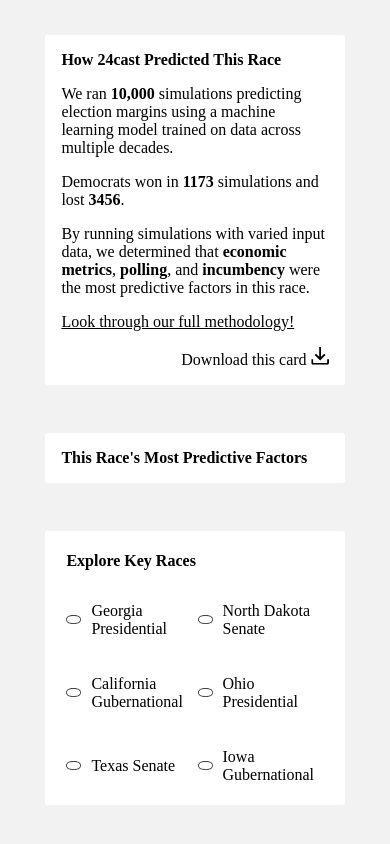
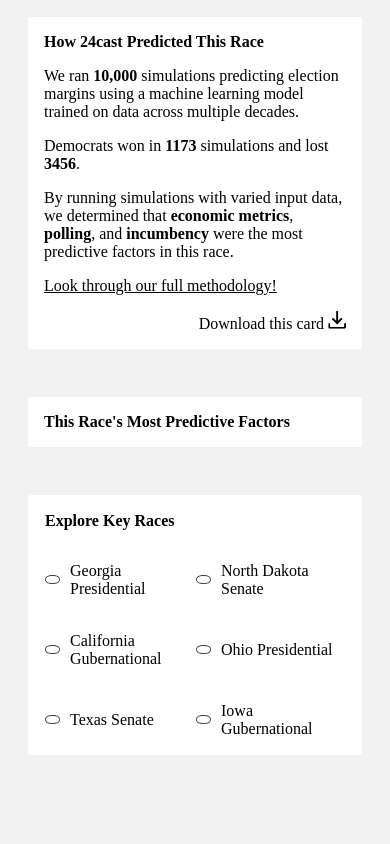
Before and after one commit to BPR-Data-Team/ElectionModel2024-site, a Next.js app: page / in a window 390 px wide. Shown: the part 1234-2078 px from the top of the page. After the commit the page ends 2042 px from the top, so only its background shows below. Built offline with nearby package versions, Linux system fonts and the light colour scheme; a web font is replaced by a local one.

Commit message:
fixing margin

```diff
--- a/src/app/page.module.css
+++ b/src/app/page.module.css
@@ -29,3 +29,10 @@
     margin: 10px;
   } */
 }
+
+@media (max-width: 853px) {
+  .main {
+    margin-left: 20px;
+    margin-right: 20px;
+  }
+}
--- a/src/components/modules/KeyRacesModule.module.css
+++ b/src/components/modules/KeyRacesModule.module.css
@@ -1,12 +1,12 @@
 
 .keyRaces {
-    padding: 5px;
+    padding: 1px;
   }
 
   .grid {
     display: grid;
     grid-template-columns: repeat(3, 250px);
-    gap: 5px;
+    gap: 2px;
     flex-wrap: wrap;
 
   }
@@ -19,11 +19,17 @@
   .race p {
     margin-left: 10px;
   }
+  @media screen and (max-width: 1280px) {
+    .grid {
+      grid-template-columns: repeat(3, 1fr);
+    }
+  }
   @media screen and (max-width: 768px) {
     .grid {
       grid-template-columns: repeat(2, 1fr);
     }
   }
+
   /* For Galaxy Fold */
   @media screen and (max-width: 280px) and (max-height: 653px) {
     .grid {
--- a/src/components/modules/MapModule.module.css
+++ b/src/components/modules/MapModule.module.css
@@ -1,7 +1,6 @@
 .map {
 
 }
-
 
 .map h3 {
   margin-bottom: 0;
--- a/src/components/modules/PredictionModule.module.css
+++ b/src/components/modules/PredictionModule.module.css
@@ -51,7 +51,7 @@
   font-weight: 500;
 }
 /* CSS Format for Medium Screens (ie iPad Screens) */
-@media (max-width: 850px){
+@media (max-width: 1280px){
 .prediction {
   display: flex;
   flex-direction: column;
```
